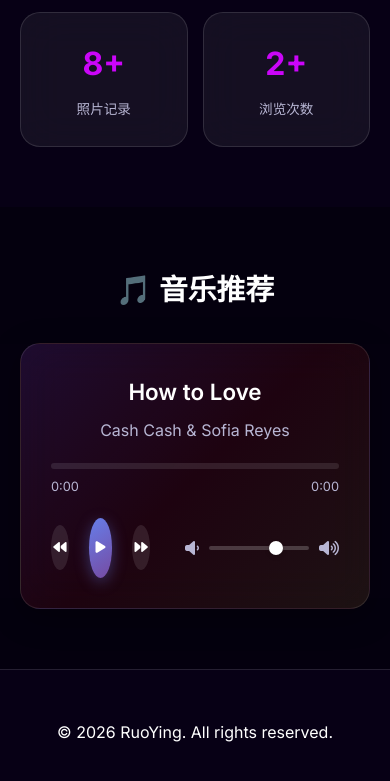
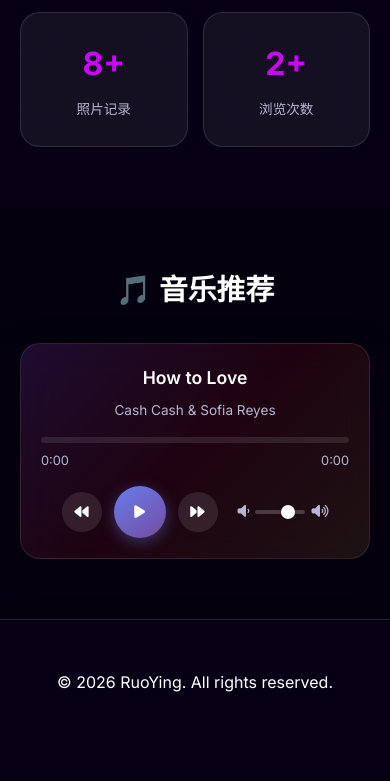
Before and after one commit to gameloftBIG/gameloftbig.github.io, a plain HTML site: page index.html in a window 390 px wide. Shown: the part 1447-2228 px from the top of the page. After the commit the page ends 2193 px from the top, so only its background shows below. Drawn offline with Linux system fonts and the light colour scheme; animation ran at ten frames a second.

Commit message:
style(home.css): add mobile responsive styles for music player
针对屏幕宽度不超过500px的移动端，调整音乐播放器各元素的内边距、间距和字体尺寸，优化移动端显示效果

```diff
--- a/css/home.css
+++ b/css/home.css
@@ -871,3 +871,50 @@
 #audioPlayer {
   display: none;
 }
+
+/* 移动端响应式适配 */
+@media (max-width: 500px) {
+  .music-player {
+    padding: 20px;
+  }
+
+  .player-controls {
+    gap: 15px;
+  }
+
+  .song-title {
+    font-size: 1.1rem;
+  }
+
+  .song-artist {
+    font-size: 0.85rem;
+  }
+
+  .controls-row {
+    gap: 12px;
+  }
+
+  .control-btn {
+    width: 40px;
+    height: 40px;
+    font-size: 0.9rem;
+  }
+
+  .play-btn {
+    width: 52px;
+    height: 52px;
+  }
+
+  .volume-control {
+    gap: 6px;
+    margin-left: 8px;
+  }
+
+  .volume-control i {
+    font-size: 0.85rem;
+  }
+
+  .volume-control input[type="range"] {
+    width: 50px;
+  }
+}
```
